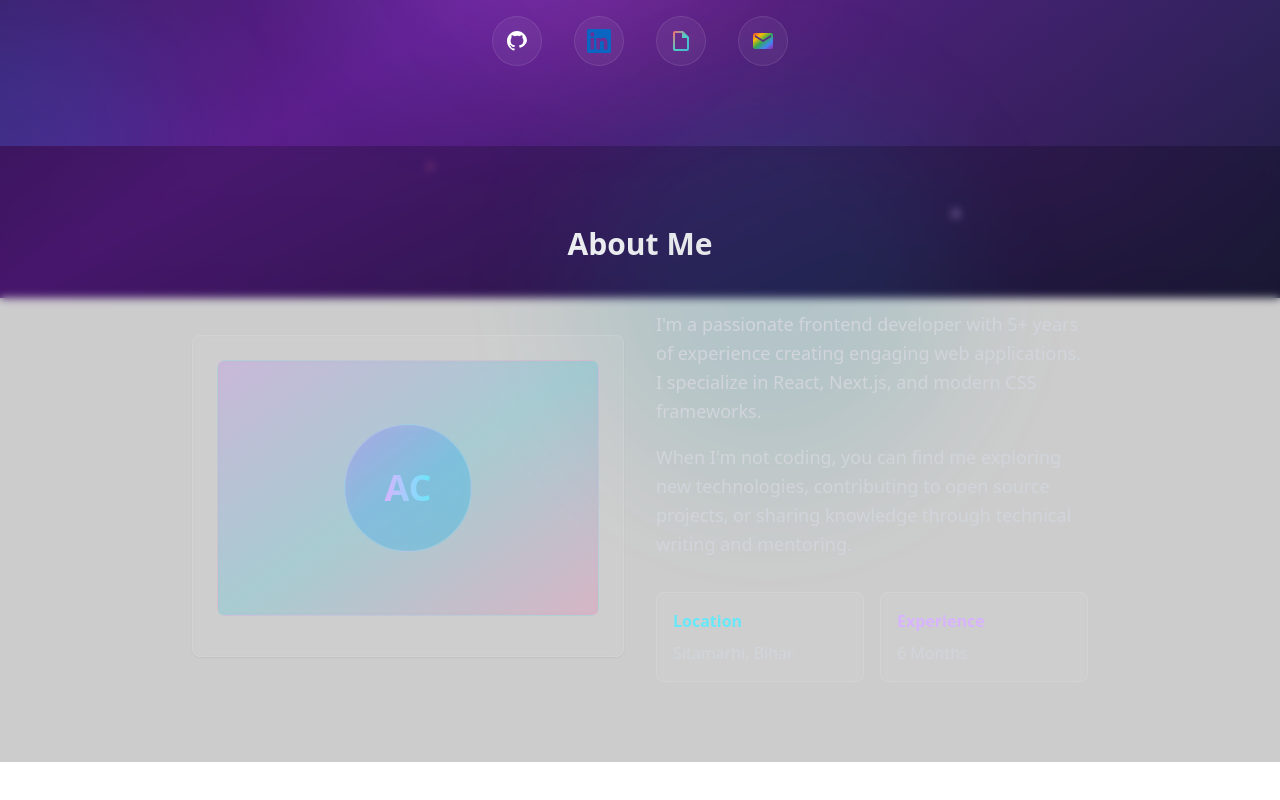
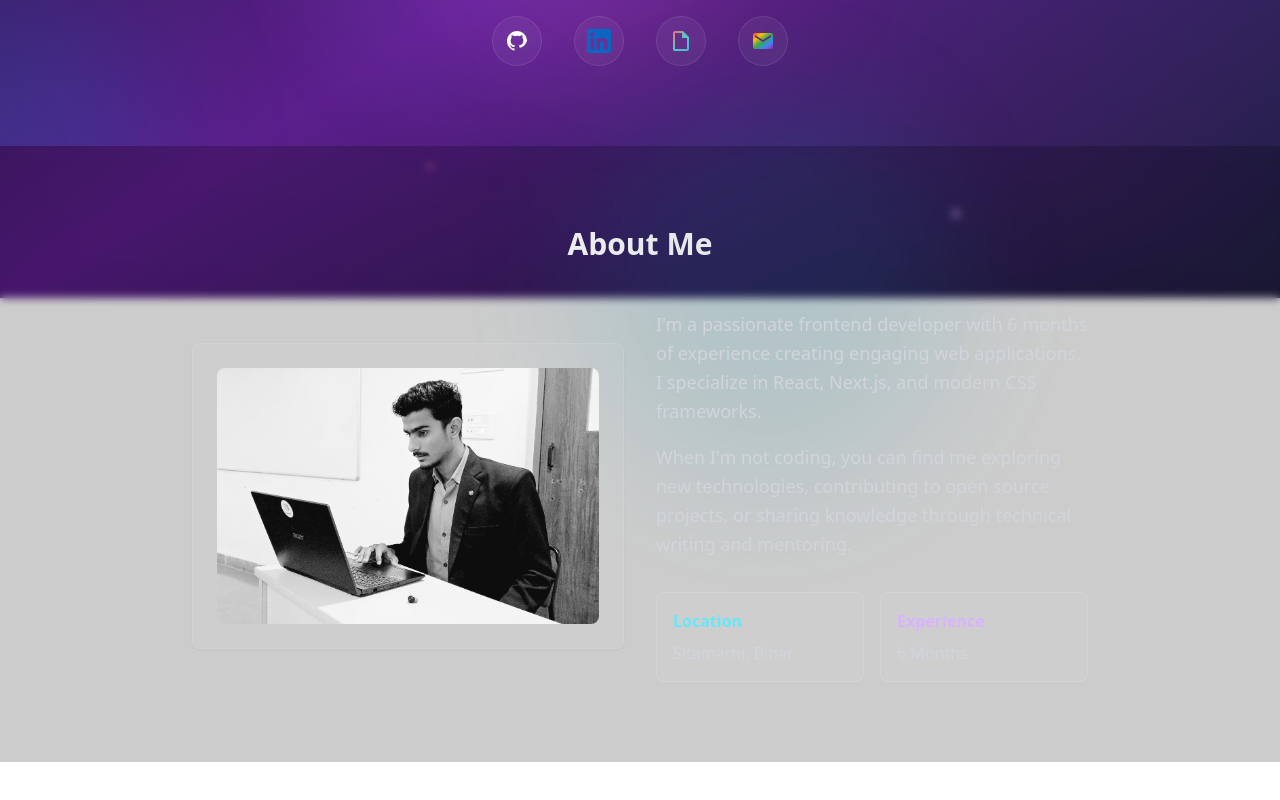
Before and after one commit to confusedcoder14/Portfolio, a Next.js app: page / in a window 1280 px wide. Shown: the part 502-1302 px from the top of the page. Built offline with nearby package versions, Linux system fonts and the light colour scheme.

Commit message:
Describe what you changed

```diff
--- a/components/about.tsx
+++ b/components/about.tsx
@@ -1,4 +1,5 @@
 import { Card, CardContent } from "@/components/ui/card"
+import Image from "next/image"
 
 export function About() {
   return (
@@ -14,12 +15,14 @@ export function About() {
           <div>
             <Card className="bg-white/5 backdrop-blur-sm border-white/10">
               <CardContent className="p-6">
-                <div className="w-full h-64 bg-gradient-to-br from-purple-500/20 via-cyan-500/20 to-pink-500/20 rounded-lg mb-4 flex items-center justify-center backdrop-blur-sm border border-white/10">
-                  <div className="w-32 h-32 bg-gradient-to-br from-purple-400/30 to-cyan-400/30 rounded-full flex items-center justify-center backdrop-blur-sm border border-white/20">
-                    <span className="text-4xl font-bold bg-gradient-to-r from-purple-300 to-cyan-300 bg-clip-text text-transparent">
-                      AC
-                    </span>
-                  </div>
+                <div className="w-full h-64 rounded-lg overflow-hidden">
+                  <Image
+                    src="/images/about-photo.jpg"
+                    alt="Sumit Kumar - Frontend Developer"
+                    width={400}
+                    height={300}
+                    className="w-full h-full object-cover object-center"
+                  />
                 </div>
               </CardContent>
             </Card>
@@ -27,7 +30,7 @@ export function About() {
           <div className="space-y-4">
             <p className="text-lg text-gray-300 leading-relaxed">
               {
-                "I'm a passionate frontend developer with 5+ years of experience creating engaging web applications. I specialize in React, Next.js, and modern CSS frameworks."
+                "I'm a passionate frontend developer with 6 months of experience creating engaging web applications. I specialize in React, Next.js, and modern CSS frameworks."
               }
             </p>
             <p className="text-lg text-gray-300 leading-relaxed">
```
Also changed, not shown: public/images/about-photo.jpg (added).
